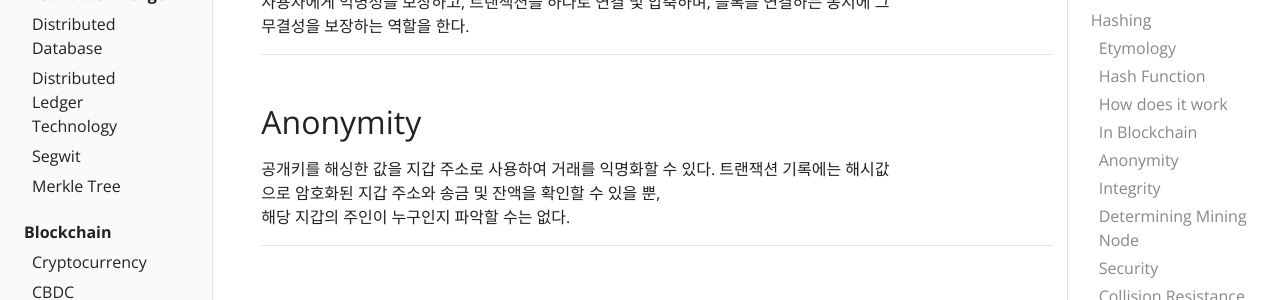
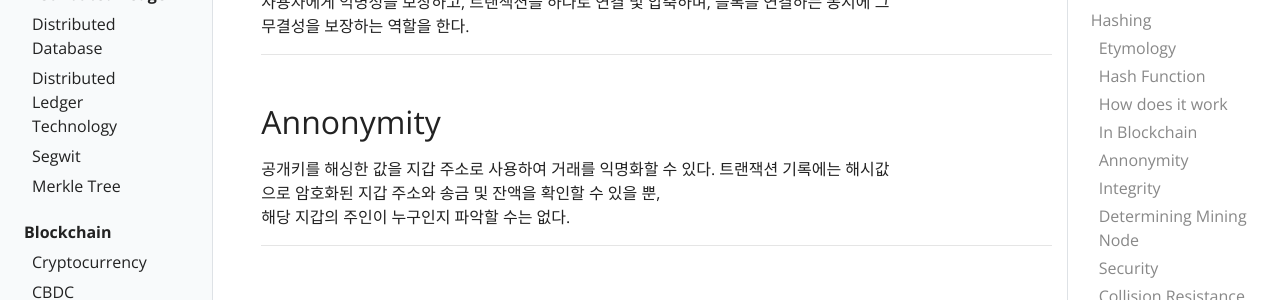
Before and after one commit to nexlice/nexlice.github.io, a Jekyll site: the page built from _docs/blockchain/hash-function.md, in a window 1280 px wide and 900 px high, scrolled down 1809 px. Shown: the part 160-460 px from the top of the window. Built offline with Jekyll 4.4.1, drawn with Linux system fonts in a browser that asks for light colours.

```diff
--- a/_docs/blockchain/hash-function.md
+++ b/_docs/blockchain/hash-function.md
@@ -59,7 +59,7 @@
 
 ---
 
-## Anonymity
+## Annonymity
 공개키를 해싱한 값을 지갑 주소로 사용하여 거래를 익명화할 수 있다.
 트랜잭션 기록에는 해시값으로 암호화된 지갑 주소와 송금 및 잔액을 확인할 수 있을 뿐,
 해당 지갑의 주인이 누구인지 파악할 수는 없다.
```
Also changed, not shown: _docs/blockchain/digital-signature.md (+0 -2 lines).
